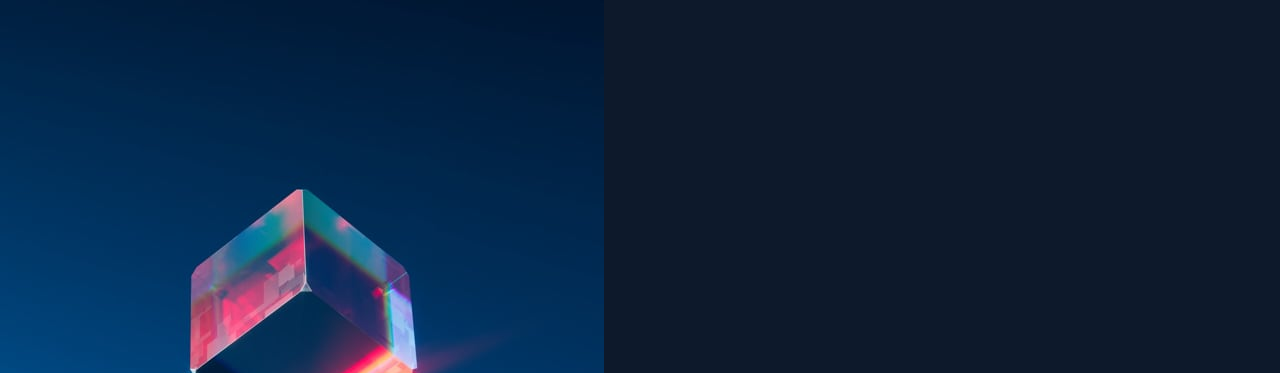
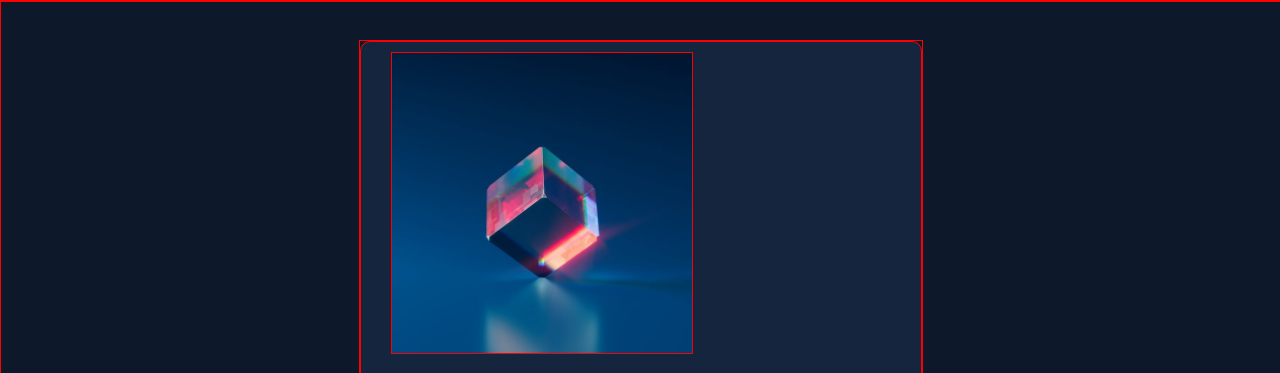
Before and after one commit to CarlosLeon0831/nft-preview-card-component, a plain HTML site: page index.html in a window 1280 px wide. Shown: the top 373 px of the page. Drawn offline with Linux system fonts and the light colour scheme.

Commit message:
Align card to center

```diff
--- a/index.html
+++ b/index.html
@@ -15,7 +15,7 @@
   <body>
     <main>
       <div class="card__container">
-        <img src="./images/image-equilibrium.jpg" alt="Equilibrium Cube" />
+        <img src="./images/image-equilibrium.jpg" alt="Equilibrium Cube" class="hero-image"/>
         <h1 class="title">Equilibrium #3429</h1>
         <p>Our Equilibrium collection promotes balance and calm.</p>
         <div class="info">
--- a/style.css
+++ b/style.css
@@ -1,6 +1,6 @@
-/* * {
+* {
     border: 1px solid red;
-} */
+}
 
 @import url('https://fonts.googleapis.com/css2?family=Outfit:wght@300;400;600&display=swap');
 
@@ -15,6 +15,8 @@ html, body {
     font-family: 'Outfit', sans-serif;
     font-weight: 300;
     font-size: 18px;
+    align-items: center;
+    justify-content: center;
 }
 
 footer {
@@ -34,6 +36,27 @@ h1 {
 
 p {
     color: var(--soft-blue);
+}
+
+main {
+    display: flex;
+    flex-direction: column;
+    align-items: center;
+    justify-content: center;
+}
+
+.card__container {
+    display: flex;
+    flex-direction: column;
+    background: var(--card-bg);
+    width: 500px;
+    padding: 10px 30px;
+    border-radius: 10px;
+}
+
+.hero-image {
+    height: 300px;
+    width: 300px;
 }
 
 .price {
```
